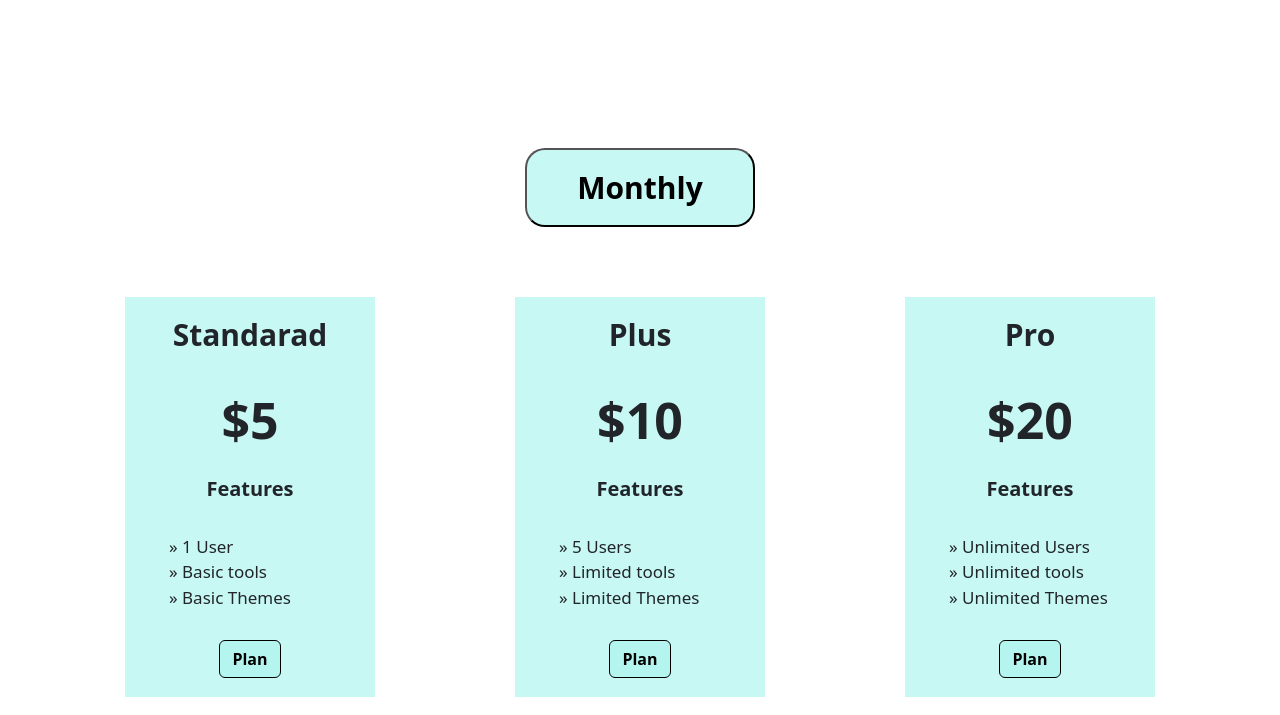
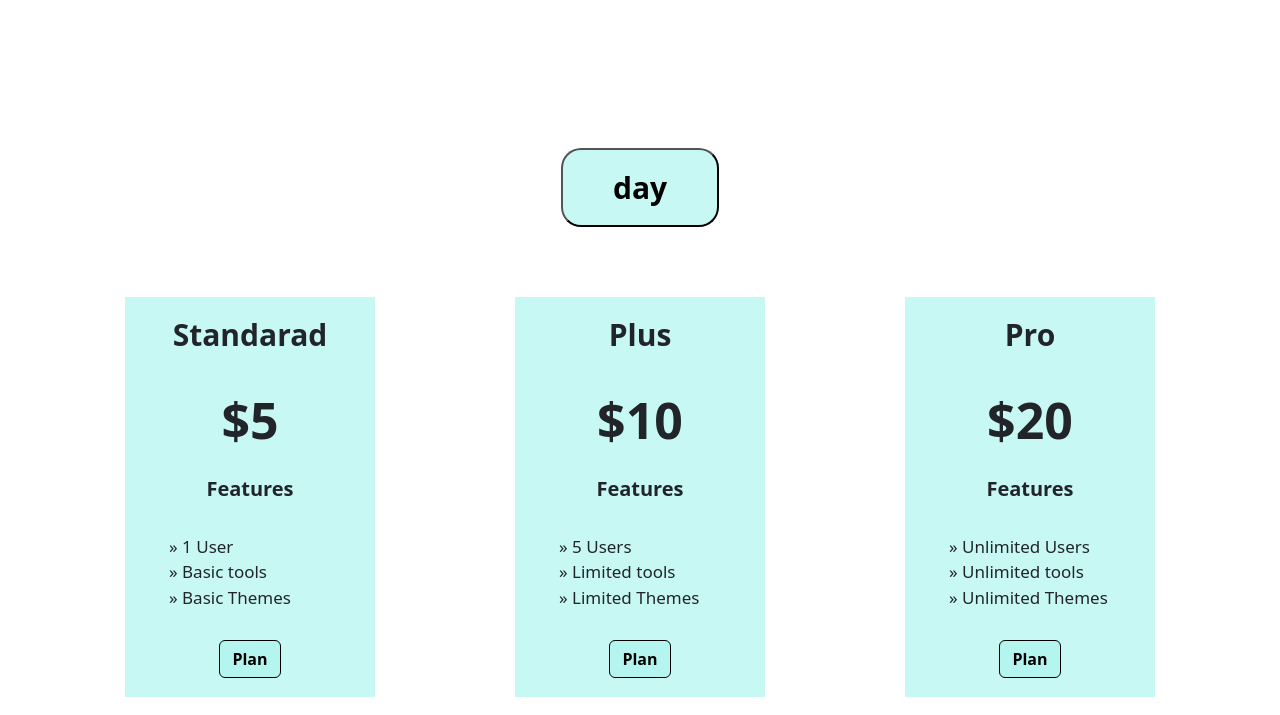
Before and after one commit to Beatschool/todoapp2025, a plain HTML site: page frontend/pricing.html in a window 1280 px wide. Both pictures are taken after a click on the button "Monthly". Shown: the part 85-800 px from the top of the page. Drawn offline with nearby package versions, Linux system fonts and the light colour scheme.

Commit message:
created button for yearly and monthly

```diff
--- a/frontend/js/api.js
+++ b/frontend/js/api.js
@@ -99,7 +99,7 @@ toDoList.addEventListener("click", (event) => {
     }
 });
 
-// Monthy.addEventListener("click", (event) => {
+// Monthy.addEventListener("click", () => {
 
 // }
 //     )
--- /dev/null
+++ b/frontend/js/pricing.js
@@ -0,0 +1,4 @@
+function test(h) {
+   h.classList.toggle("a")
+   h.classList.contains("a") ? h.textContent = "day" : h.textContent = "night"
+}
--- a/frontend/pricing.html
+++ b/frontend/pricing.html
@@ -51,7 +51,7 @@
         </div>
 
         <div class="flex d-lg-block d-md-block " style="text-align: center;">
-            <button id="MoAn" type="button" class="btnplans">Monthly</button>
+            <button id="MoAn" type="button" class="btnplans" onclick="test(this)">Monthly</button>
         </div>
 
         <div class="row justify-content-center gap-5 gap-md-0 flex-md-row" style="padding-bottom: 50px;">
@@ -137,7 +137,7 @@
 
                                     <!--↓ Scripts ↓-->
 
-
+    <script src="./js/pricing.js"></script>
     <script src="https://cdn.jsdelivr.net/npm/bootstrap@5.3.7/dist/js/bootstrap.bundle.min.js" integrity="sha384-ndDqU0Gzau9qJ1lfW4pNLlhNTkCfHzAVBReH9diLvGRem5+R9g2FzA8ZGN954O5Q" crossorigin="anonymous"></script>
 </body>
 </html>
```
Also changed, not shown: frontend/login.html (+1 -1 lines).
